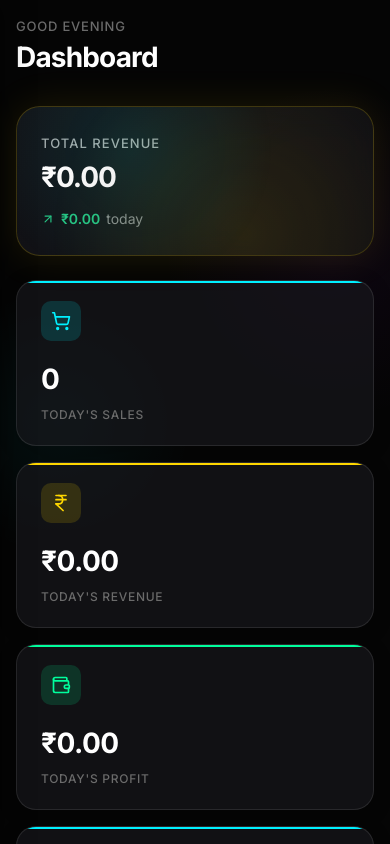
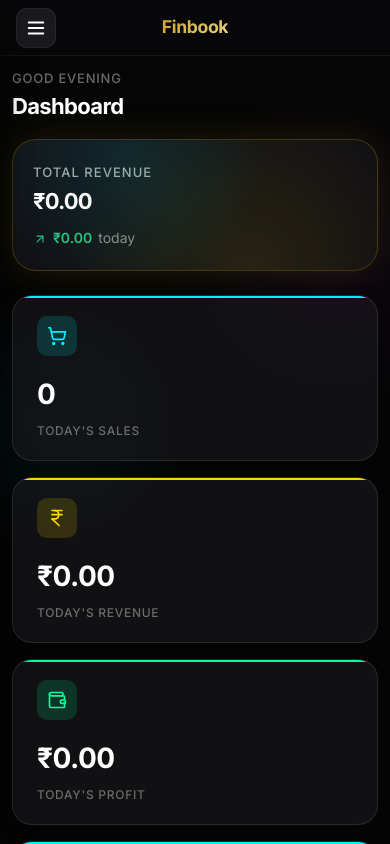
Before and after one commit to Nian007/Finbook, a React (Vite) app in the folder frontend/: page /dashboard in a window 390 px wide. Shown: the top 844 px of the page. Built offline with nearby package versions, Linux system fonts and the light colour scheme; no server answers; sample sign-in values are in the browser's storage; the HTML template or start-up script is replaced by a standard one.

Commit message:
feat: full mobile responsiveness - hamburger menu, mobile topbar, responsive layouts

```diff
--- a/frontend/src/App.jsx
+++ b/frontend/src/App.jsx
@@ -1,6 +1,7 @@
 import { useState, useEffect } from 'react';
 import { Routes, Route, Navigate, useNavigate, Outlet, useLocation } from 'react-router-dom';
 import { Toaster } from 'react-hot-toast';
+import { Menu } from 'lucide-react';
 import Sidebar from './components/Sidebar';
 import Dashboard from './components/Dashboard';
 import SalesList from './components/SalesList';
@@ -21,11 +22,15 @@ const OPEN_ROUTES = ['/subscribe', '/admin'];
 
 function ProtectedLayout({ currentUser, handleLogout, subStatus }) {
   const location = useLocation();
+  const [sidebarOpen, setSidebarOpen] = useState(false);
+
+  // Close sidebar whenever the route changes
+  useEffect(() => {
+    setSidebarOpen(false);
+  }, [location.pathname]);
 
   if (!currentUser) return <Navigate to="/login" replace />;
 
-  // Lockout: if subscription is not ACTIVE or TRIAL, redirect to subscribe
-  // (unless user is on an open route or is super_admin)
   const isSuperAdmin = currentUser.role === 'super_admin';
   const isOnOpenRoute = OPEN_ROUTES.some(r => location.pathname.startsWith(r));
   const isBlocked = subStatus && !subStatus.isAllowed && !isSuperAdmin && !isOnOpenRoute;
@@ -34,8 +39,34 @@ function ProtectedLayout({ currentUser, handleLogout, subStatus }) {
 
   return (
     <div className="app-layout">
-      <Sidebar businessName={currentUser.businessName} onLogout={handleLogout}
-        role={currentUser.role} subStatus={subStatus} />
+      {/* Mobile top bar with hamburger */}
+      <header className="mobile-topbar">
+        <button
+          className="hamburger-btn"
+          onClick={() => setSidebarOpen(true)}
+          aria-label="Open menu"
+        >
+          <Menu size={22} />
+        </button>
+        <span className="mobile-topbar-title">Finbook</span>
+        <div style={{ width: 40 }} /> {/* spacer to center title */}
+      </header>
+
+      {/* Overlay behind sidebar on mobile */}
+      <div
+        className={`sidebar-overlay ${sidebarOpen ? 'visible' : ''}`}
+        onClick={() => setSidebarOpen(false)}
+      />
+
+      <Sidebar
+        businessName={currentUser.businessName}
+        onLogout={handleLogout}
+        role={currentUser.role}
+        subStatus={subStatus}
+        isOpen={sidebarOpen}
+        onClose={() => setSidebarOpen(false)}
+      />
+
       <main className="main-content">
         <Outlet />
       </main>
@@ -48,7 +79,6 @@ function App() {
   const [subStatus, setSubStatus] = useState(null);
   const navigate = useNavigate();
 
-  // Fetch subscription status whenever user changes
   useEffect(() => {
     if (currentUser) {
       subscriptionApi.getStatus()
--- a/frontend/src/components/Sidebar.jsx
+++ b/frontend/src/components/Sidebar.jsx
@@ -1,11 +1,16 @@
 import { NavLink } from 'react-router-dom';
-import { LayoutDashboard, PlusCircle, ClipboardList, Receipt, LogOut, Package, CreditCard, ShieldCheck, FileText } from 'lucide-react';
+import { LayoutDashboard, PlusCircle, ClipboardList, Receipt, LogOut, Package, CreditCard, ShieldCheck, FileText, X } from 'lucide-react';
 
-function Sidebar({ businessName, onLogout, role, subStatus }) {
+function Sidebar({ businessName, onLogout, role, subStatus, isOpen, onClose }) {
   const isSuperAdmin = role === 'super_admin';
 
   return (
-    <aside className="sidebar">
+    <aside className={`sidebar ${isOpen ? 'open' : ''}`}>
+      {/* Close button — only visible on mobile */}
+      <button className="sidebar-close-btn" onClick={onClose} aria-label="Close menu">
+        <X size={20} />
+      </button>
+
       <div className="sidebar-logo">
         <div className="sidebar-logo-icon">
           <Receipt size={20} />
@@ -52,7 +57,6 @@ function Sidebar({ businessName, onLogout, role, subStatus }) {
 
       <div className="sidebar-footer">
         <div style={{ display: 'flex', flexDirection: 'column', gap: '12px' }}>
-          {/* Subscription status chip */}
           {subStatus && (
             <div className={`sub-chip sub-chip--${subStatus.status?.toLowerCase()}`}>
               {subStatus.status === 'ACTIVE' || subStatus.status === 'TRIAL'
--- a/frontend/src/index.css
+++ b/frontend/src/index.css
@@ -232,6 +232,76 @@ h6 { font-size: var(--text-base); font-weight: 600; }
   flex: 1;
   min-height: 100vh;
   background: transparent;
+}
+
+/* Mobile top bar — hidden on desktop */
+.mobile-topbar {
+  display: none;
+  position: fixed;
+  top: 0;
+  left: 0;
+  right: 0;
+  height: 56px;
+  z-index: 200;
+  background: rgba(8,8,10,0.92);
+  backdrop-filter: blur(16px);
+  -webkit-backdrop-filter: blur(16px);
+  border-bottom: 1px solid var(--border-subtle);
+  align-items: center;
+  justify-content: space-between;
+  padding: 0 var(--space-4);
+}
+
+.mobile-topbar-title {
+  font-size: 1.1rem;
+  font-weight: 700;
+  letter-spacing: -0.02em;
+  background: linear-gradient(135deg, #C9A227, #E8D48B);
+  -webkit-background-clip: text;
+  -webkit-text-fill-color: transparent;
+  background-clip: text;
+}
+
+.hamburger-btn {
+  display: flex;
+  align-items: center;
+  justify-content: center;
+  width: 40px;
+  height: 40px;
+  border-radius: var(--radius-sm);
+  background: var(--bg-elevated);
+  border: 1px solid var(--border-subtle);
+  color: var(--text-primary);
+  cursor: pointer;
+  transition: background var(--duration-fast);
+}
+
+.hamburger-btn:hover {
+  background: var(--bg-hover);
+}
+
+/* Sidebar close button — only shows on mobile */
+.sidebar-close-btn {
+  display: none;
+  position: absolute;
+  top: var(--space-4);
+  right: var(--space-4);
+  width: 36px;
+  height: 36px;
+  border-radius: var(--radius-sm);
+  background: var(--bg-elevated);
+  border: 1px solid var(--border-subtle);
+  color: var(--text-secondary);
+  cursor: pointer;
+  align-items: center;
+  justify-content: center;
+  transition: all var(--duration-fast);
+  z-index: 10;
+}
+
+.sidebar-close-btn:hover {
+  color: var(--text-primary);
+  background: var(--bg-hover);
 }
 
 .page-container {
@@ -1369,27 +1439,45 @@ select {
 .delay-5 { animation-delay: 300ms; }
 .delay-6 { animation-delay: 360ms; }
 
-/* ------------------------------------------------------------
+/* ============================================================
    21. Responsive
-   ------------------------------------------------------------ */
+   ============================================================ */
+
+/* Tablet: 2-column stats, sidebar still visible */
 @media (max-width: 1200px) {
   .stats-grid {
     grid-template-columns: repeat(2, 1fr);
   }
 }
 
+/* Tablet/phablet: hide sidebar, show hamburger */
 @media (max-width: 1024px) {
+  .mobile-topbar {
+    display: flex;
+  }
+
+  .sidebar-close-btn {
+    display: flex;
+  }
+
   .sidebar {
     transform: translateX(-100%);
+    position: fixed;
+    top: 0;
+    left: 0;
+    height: 100vh;
+    z-index: 300;
+    padding-top: 56px; /* below mobile topbar */
   }
 
   .sidebar.open {
     transform: translateX(0);
+    box-shadow: 4px 0 40px rgba(0,0,0,0.7);
   }
 
   .main-content {
     margin-left: 0;
-    padding: var(--space-6) var(--space-5);
+    padding: calc(56px + var(--space-5)) var(--space-4) var(--space-6);
   }
 
   .form-row {
@@ -1406,9 +1494,10 @@ select {
   }
 }
 
+/* Mobile: single column, tighter padding */
 @media (max-width: 768px) {
   .stats-grid {
-    grid-template-columns: 1fr;
+    grid-template-columns: repeat(2, 1fr);
   }
 
   .hero-amount {
@@ -1416,7 +1505,7 @@ select {
   }
 
   .hero-card {
-    padding: var(--space-6);
+    padding: var(--space-5);
   }
 
   .invoice-parties {
@@ -1425,15 +1514,15 @@ select {
   }
 
   .invoice-card {
-    padding: var(--space-6);
+    padding: var(--space-4);
   }
 
   .main-content {
+    padding: calc(56px + var(--space-4)) var(--space-3) var(--space-5);
+  }
+
+  .card {
     padding: var(--space-4);
-  }
-
-  .card {
-    padding: var(--space-5);
   }
 
   .invoice-header {
@@ -1444,19 +1533,55 @@ select {
   .invoice-meta {
     text-align: left;
   }
-}
-
+
+  .page-title {
+    font-size: var(--text-xl);
+  }
+
+  .page-header {
+    margin-bottom: var(--space-5);
+  }
+}
+
+/* Small phone: single column stats */
+@media (max-width: 480px) {
+  .stats-grid {
+    grid-template-columns: 1fr;
+  }
+
+  .hero-amount {
+    font-size: var(--text-xl);
+  }
+
+  .main-content {
+    padding: calc(56px + var(--space-3)) var(--space-3) var(--space-4);
+  }
+
+  .btn {
+    font-size: var(--text-sm);
+    padding: 10px 16px;
+  }
+}
+
+/* Sidebar overlay — covers content when sidebar is open on mobile */
 .sidebar-overlay {
   display: none;
   position: fixed;
   inset: 0;
   background: rgba(0, 0, 0, 0.6);
-  z-index: 99;
+  z-index: 250;
   backdrop-filter: blur(4px);
+  -webkit-backdrop-filter: blur(4px);
 }
 
 .sidebar-overlay.visible {
   display: block;
+  animation: fadeIn 200ms ease;
+}
+
+@keyframes fadeIn {
+  from { opacity: 0; }
+  to { opacity: 1; }
 }
 
 /* ------------------------------------------------------------
```
